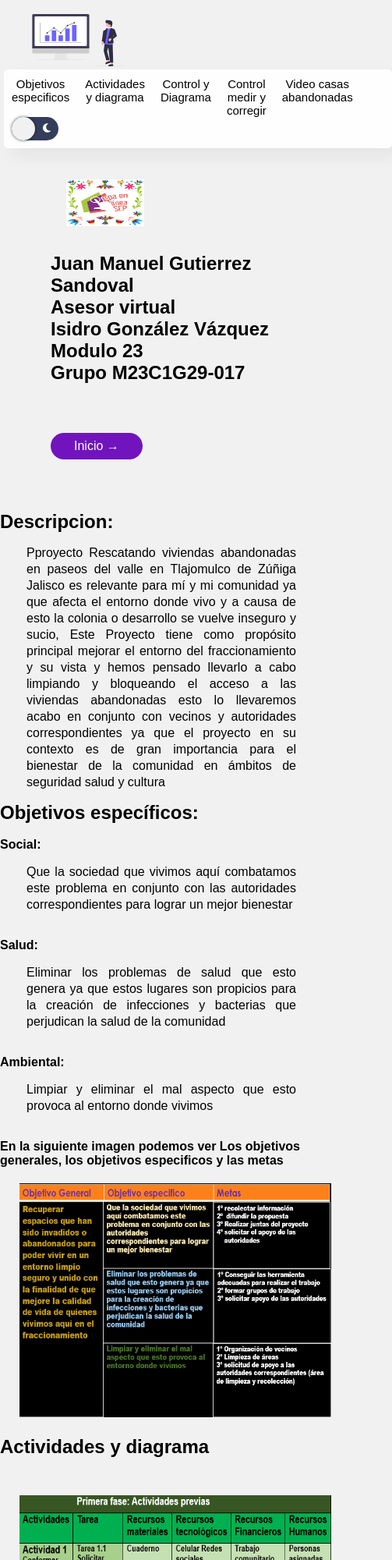
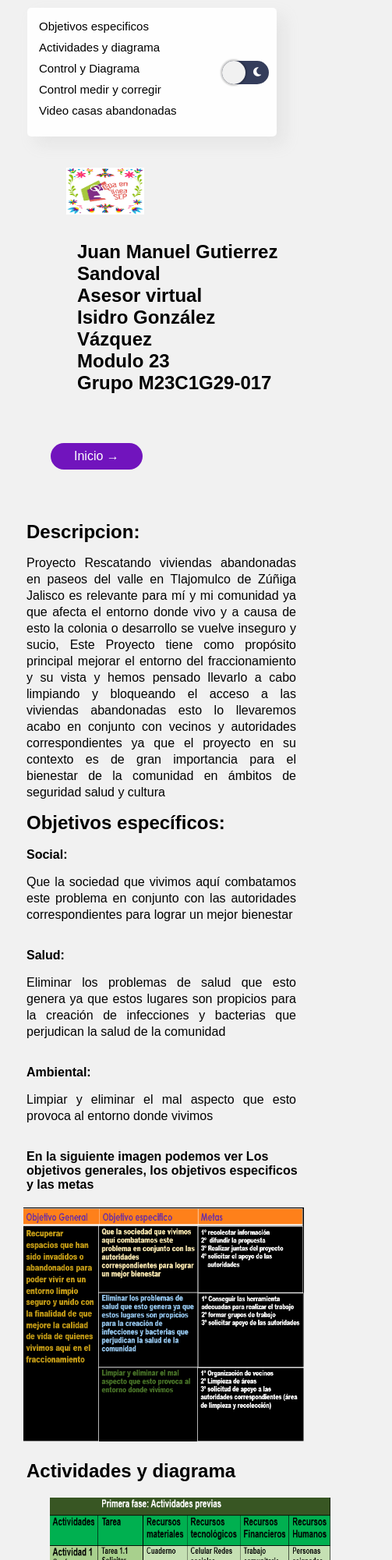
Before and after one commit to kikiman1212/casasAbandonadas, a plain HTML site: page index.html in a window 390 px wide. Shown: the top 2000 px of the page at 78% size, 503 px wide, since content can reach past the window. Drawn offline with Linux system fonts and the light colour scheme; a web font is replaced by a local one.

Commit message:
Add files via upload

```diff
--- a/css/estilos.css
+++ b/css/estilos.css
@@ -408,20 +408,28 @@ footer{
     }
 }
 
-@media screen and (max-width:414px){
+@media screen and (max-width:500px){
 
 nav{
+
         text-align: center;
         padding: 30px 0 0 0;
-	margin-left: -30px;
+
 
 
     }
 
-    nav  a{
+nav ul {
+    display: flex;
+    list-style-type: none;
+    flex-direction: column;
+}
+
+ nav  a{
         font-size: 5px;
         margin-right: 5px;
     }
+
 
 
     .textos-header h1{
@@ -449,7 +457,7 @@ nav{
         width: 95%;
     }
 iframe{
-    width: 430px;
+    width: 350px;
 }
     /* Clients */
 
@@ -481,7 +489,7 @@ iframe{
         border: none;
     }
 
-p{
+h2,h3,h4, p{
 margin-left: 34px;
 }
 
@@ -504,15 +512,21 @@ navbar {
     padding: 5px;
 }
 
-.kiko {
-width: 400px;
-height: 300px;
-    margin: 10px 20px;
+nav ul li a {
+    padding: 5px;
+    margin-right: 10px;
+    color: #000;
+    text-decoration: none;
+    font-size: 15px;
 }
 
 .kiko {
-    margin: 20px 25px;
+width: 360px;
+height: 300px;
+    margin: 20px 30px;
 }
+
+
 .kiko1 {
     width: 100px;
     height: 100px;
@@ -520,7 +534,7 @@ height: 300px;
 }
 
 footer {
-    width: 470px;
+    width: 450px;
     background: #414141;
     padding: 60px 0 30px 0;
     margin: auto;
--- a/index.html
+++ b/index.html
@@ -18,7 +18,7 @@
 <div class="container">
 <div class="navbar">
 <div class="logo">
-<img src="img/1.svg"  width="125px">
+
 
 </div>
 <nav class="navbar">
@@ -58,7 +58,7 @@
 <br>
 <br>
 <h2 id="1">Descripcion:</h2>
-<p>Pproyecto Rescatando viviendas abandonadas en paseos del valle en Tlajomulco de Zúñiga Jalisco es relevante para mí y mi comunidad
+<p>Proyecto Rescatando viviendas abandonadas en paseos del valle en Tlajomulco de Zúñiga Jalisco es relevante para mí y mi comunidad
     ya que afecta el entorno donde vivo y a causa de esto la colonia o desarrollo se vuelve inseguro y sucio, Este Proyecto tiene como
     propósito principal mejorar el entorno del fraccionamiento y su vista y hemos pensado llevarlo a cabo limpiando y bloqueando el acceso
     a las viviendas abandonadas esto lo llevaremos acabo en conjunto con vecinos y autoridades correspondientes ya que el proyecto en su
@@ -73,10 +73,9 @@
 <h4>Ambiental:</h4> <p>Limpiar y eliminar el mal aspecto que esto provoca al entorno donde vivimos </p>
 <br>
 <h4>En la siguiente imagen podemos ver Los objetivos generales, los objetivos especificos y las metas </h4>
-<img class="kiko"src="img/1.png" id="sen" width="800px" height="600px" alt="Amartya Sen">
-<br>
+<img class="kiko"src="img/1.png" id="sen" alt="Amartya Sen">
+
 <h2 id="2">Actividades y diagrama<h2>
-<br>
 <img class="kiko"src="img/A1.png" id="sen" alt="Amartya Sen">
 <img class="kiko"src="img/A2.png" id="sen" alt="Amartya Sen">
 <img class="kiko"src="img/A3.png" id="sen" alt="Amartya Sen">
```
